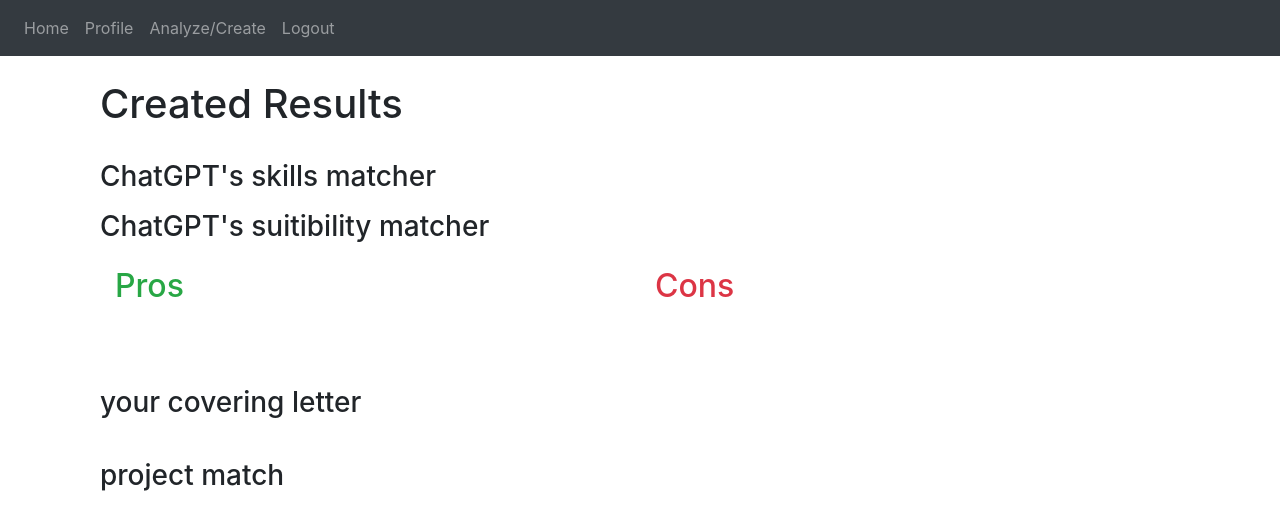
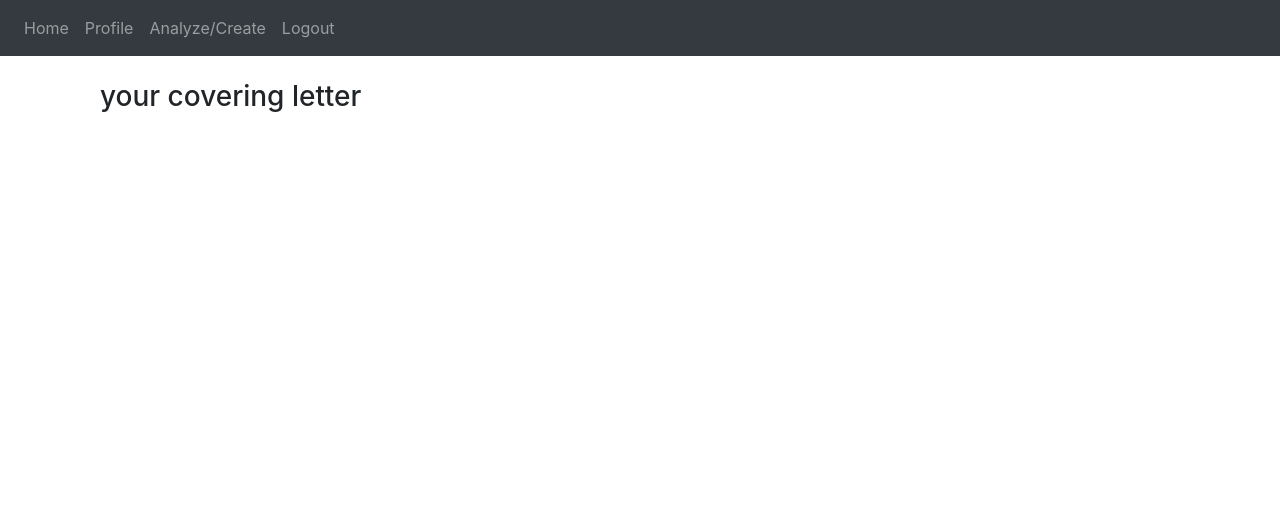
Before and after one commit to toppy007/covered-flask-python-app, a Flask app: page /results in a window 1280 px wide. Shown: the top 530 px of the page. Run offline with Flask 3, Linux system fonts and the light colour scheme; a user stored in the database is signed in; some libraries are stand-ins or nearby versions.

Commit message:
remove result api requests

```diff
--- a/website/templates/results.html
+++ b/website/templates/results.html
@@ -3,38 +3,8 @@
 {% block content %}
 <div class="container">
     <br />
-    <h1>Created Results</h1>
-    <br />
-    <h3>ChatGPT's skills matcher</h3>
-    <p>{{ skills_matcher }}</p>
-    <h3>ChatGPT's suitibility matcher</h3>
-    <div class="container mt-4">
-        <div class="row">
-            <div class="col-md-6">
-                <h2 class="text-success">Pros</h2>
-                <ul class="list-group">
-                    {% for pro in pros %}
-                    <li class="list-group-item list-group-item-success">{{ pro }}</li>
-                    {% endfor %}
-                </ul>
-            </div>
-            <div class="col-md-6">
-                <h2 class="text-danger">Cons</h2>
-                <ul class="list-group">
-                    {% for con in cons %}
-                    <li class="list-group-item list-group-item-danger">{{ con }}</li>
-                    {% endfor %}
-                </ul>
-            </div>
-        </div>
-    </div>
-    <br />
-    <br />
-    <br />
     <h3>your covering letter</h3>
     <p>{{ create_covering_letter }}</p>
     <br />
-    <h3>project match</h3>
-    <p>{{ projects_matched }}</p>
 </div>
 {% endblock %}
--- a/website/views.py
+++ b/website/views.py
@@ -118,44 +118,13 @@ def ana_cre_main():
 
                 formated_response = formating_response_lower(data)
                 matches = matching_skills(formated_response, user_id)
-                messages = create_prompt(matches, formated_response)
-
-                print(formated_response)
-
-                create_matches_response = send_api_request(api_key, messages)
-
-                suitiblity = suitability_checker(data, user_id)
-                suitibility_response = send_api_request(api_key, suitiblity)
-
-                projects_match = project_match(suitibility_response, user_id)
-                projects_matched = send_api_request(api_key, projects_match)
 
                 covering_letter_message = create_gpt_prompt(data, user_id)
                 create_covering_letter = send_api_request(api_key, covering_letter_message)
 
-                if ResponseHandling.is_non_conforming_response(suitibility_response):
-                    error_message = "I'm sorry, but the response from the AI does not conform to the expected format. Please provide a valid job advertisement."
-                    return render_template('results.html', user=current_user, skills_matcher=create_matches_response, suitibility_response=suitibility_response, create_covering_letter=create_covering_letter, projects_matched=projects_matched, error_message=error_message)
-                else:
-                    pros_cons_section = None
-                    for line in suitibility_response.splitlines():
-                        if line.strip():
-                            if ":" in line:
-                                if line.endswith(":"):
-                                    pros_cons_section = line.strip(":")
-                                    pros_cons_dict[pros_cons_section] = []
-                                else:
-                                    split_result = line.split(":")
-                                    pros_cons_dict[split_result[0]] = []
-                                    pros_cons_dict[split_result[0]].append(split_result[1])
-                            elif pros_cons_section is not None:
-                                pros_cons_dict[pros_cons_section].append(line.strip("- "))
-
-                print(pros_cons_dict)
-
                 session.clear()
 
-                return render_template('results.html', pros=pros_cons_dict['Pros'], cons=pros_cons_dict['Cons'], user=current_user, skills_matcher=create_matches_response, create_covering_letter=create_covering_letter, projects_matched=projects_matched)
+                return render_template('results.html', user=current_user, create_covering_letter=create_covering_letter)
             else:
                 return "API key not found"
 
```
